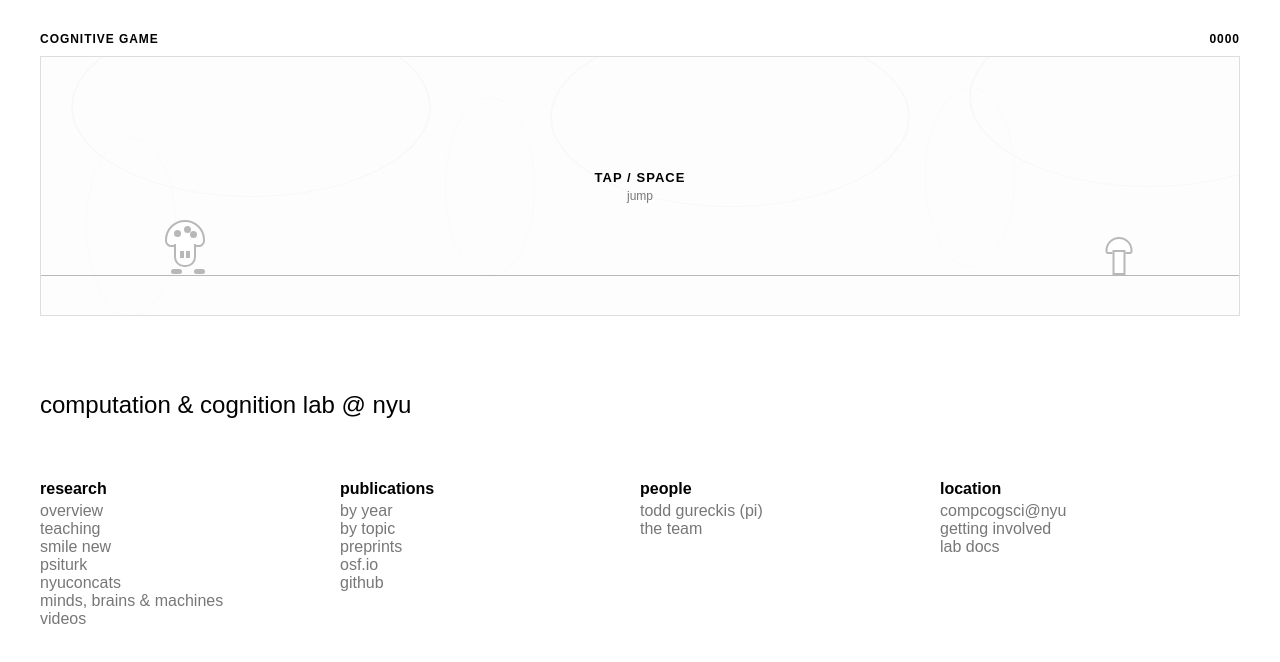
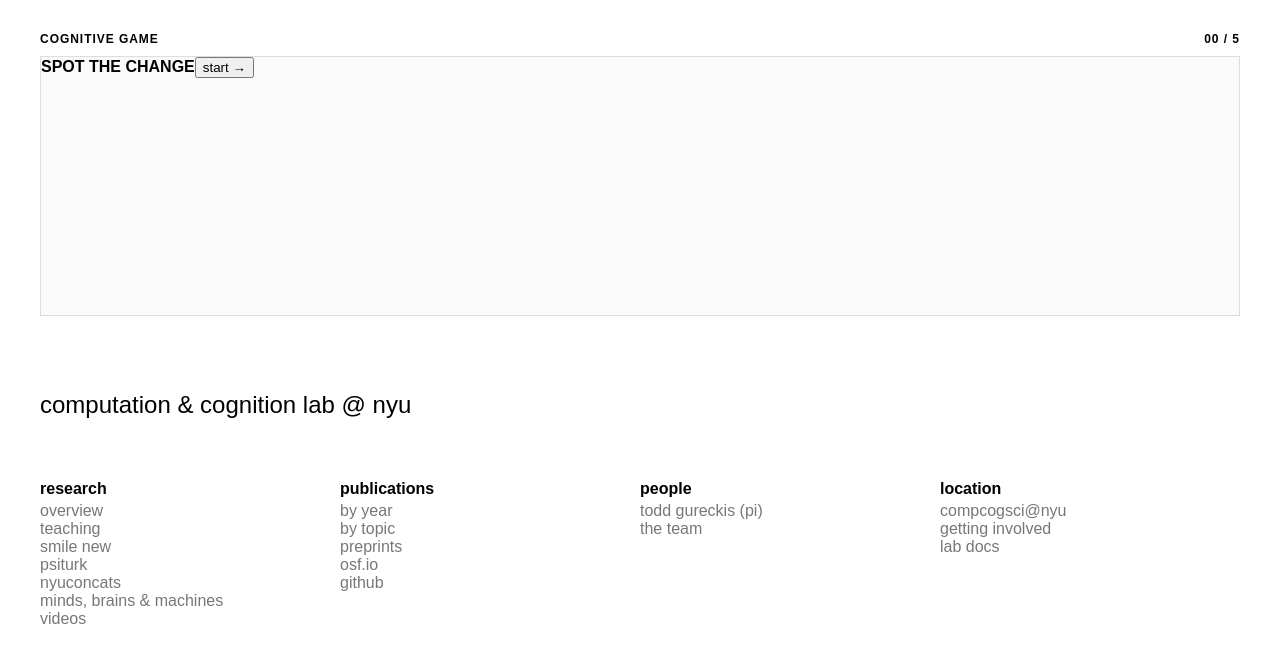
Before and after one commit to brendonban/identity-wellbeing-lab, a Next.js app: page / in a window 1280 px wide. Shown: the top 662 px of the page. Built offline with nearby package versions, Linux system fonts and the light colour scheme.

Commit message:
Update page.tsx

```diff
--- a/app/page.tsx
+++ b/app/page.tsx
@@ -1,198 +1,287 @@
 "use client";
 
-import { useEffect, useRef, useState } from "react";
+import { useEffect, useState } from "react";
+
+type Shape = {
+  id: number;
+  type: "circle" | "square" | "triangle";
+  x: number;
+  y: number;
+  size: number;
+};
+
+const baseShapes: Shape[] = [
+  { id: 1, type: "circle", x: 14, y: 25, size: 34 },
+  { id: 2, type: "square", x: 32, y: 18, size: 30 },
+  { id: 3, type: "triangle", x: 50, y: 29, size: 36 },
+  { id: 4, type: "circle", x: 68, y: 20, size: 28 },
+  { id: 5, type: "square", x: 84, y: 31, size: 34 },
+  { id: 6, type: "triangle", x: 22, y: 61, size: 32 },
+  { id: 7, type: "circle", x: 41, y: 72, size: 30 },
+  { id: 8, type: "square", x: 59, y: 57, size: 36 },
+  { id: 9, type: "triangle", x: 76, y: 68, size: 32 },
+  { id: 10, type: "circle", x: 89, y: 57, size: 28 },
+];
+
+const TOTAL_ROUNDS = 5;
+
+function createRound() {
+  const changedId =
+    baseShapes[Math.floor(Math.random() * baseShapes.length)].id;
+
+  const changedShapes = baseShapes.map((shape) => {
+    if (shape.id !== changedId) {
+      return shape;
+    }
+
+    return {
+      ...shape,
+      type:
+        shape.type === "circle"
+          ? "square"
+          : shape.type === "square"
+            ? "triangle"
+            : "circle",
+    };
+  });
+
+  return {
+    shapes: changedShapes,
+    changedId,
+  };
+}
 
 export default function Page() {
-  const [playing, setPlaying] = useState(false);
-  const [gameOver, setGameOver] = useState(false);
-  const [jumping, setJumping] = useState(false);
+  const [shapes, setShapes] = useState<Shape[]>(baseShapes);
+  const [changedId, setChangedId] = useState<number | null>(null);
+
+  const [phase, setPhase] = useState<
+    "start" | "showing" | "flicker" | "answer" | "finished"
+  >("start");
+
+  const [round, setRound] = useState(1);
   const [score, setScore] = useState(0);
-  const [obstacleLeft, setObstacleLeft] = useState(90);
 
-  const scoreRef = useRef(0);
-  const obstacleRef = useRef(90);
-  const jumpRef = useRef(false);
-  const animationRef = useRef<number | null>(null);
+  const [message, setMessage] = useState("");
 
-  const jump = () => {
-    if (gameOver) {
-      setGameOver(false);
-      setPlaying(true);
-      setScore(0);
-      scoreRef.current = 0;
-      obstacleRef.current = 90;
-      setObstacleLeft(90);
-    }
+  const startRound = () => {
+    const newRound = createRound();
 
-    if (!playing && !gameOver) {
-      setPlaying(true);
-    }
+    setShapes(baseShapes);
+    setChangedId(newRound.changedId);
+    setMessage("");
+    setPhase("showing");
 
-    if (!jumpRef.current) {
-      jumpRef.current = true;
-      setJumping(true);
+    setTimeout(() => {
+      setPhase("flicker");
 
       setTimeout(() => {
-        jumpRef.current = false;
-        setJumping(false);
-      }, 650);
+        setShapes(newRound.shapes);
+        setPhase("answer");
+      }, 180);
+    }, 1200);
+  };
+
+  const handleShapeClick = (id: number) => {
+    if (phase !== "answer") return;
+
+    if (id === changedId) {
+      setScore((current) => current + 1);
+      setMessage("correct");
+
+      setTimeout(() => {
+        if (round >= TOTAL_ROUNDS) {
+          setPhase("finished");
+        } else {
+          setRound((current) => current + 1);
+          startRound();
+        }
+      }, 700);
+    } else {
+      setMessage("not this one");
+
+      setTimeout(() => {
+        if (round >= TOTAL_ROUNDS) {
+          setPhase("finished");
+        } else {
+          setRound((current) => current + 1);
+          startRound();
+        }
+      }, 700);
     }
   };
 
-  useEffect(() => {
-    const keyDown = (e: KeyboardEvent) => {
-      if (e.code === "Space" || e.code === "ArrowUp") {
-        e.preventDefault();
-        jump();
-      }
-    };
-
-    window.addEventListener("keydown", keyDown);
-
-    return () => window.removeEventListener("keydown", keyDown);
-  }, [playing, gameOver]);
+  const restart = () => {
+    setRound(1);
+    setScore(0);
+    setMessage("");
+    setChangedId(null);
+    setShapes(baseShapes);
+    setPhase("start");
+  };
 
   useEffect(() => {
-    if (!playing) return;
-
-    const loop = () => {
-      obstacleRef.current -= 0.22;
-
-      if (obstacleRef.current < -8) {
-        obstacleRef.current = 90;
-        scoreRef.current += 1;
-        setScore(scoreRef.current);
-      }
-
-      setObstacleLeft(obstacleRef.current);
-
-      /*
-       * Very forgiving collision zone.
-       * You only need to jump when the obstacle
-       * gets close to the mushroom.
-       */
-      if (
-        obstacleRef.current > 10 &&
-        obstacleRef.current < 17 &&
-        !jumpRef.current
-      ) {
-        setPlaying(false);
-        setGameOver(true);
-      }
-
-      animationRef.current = requestAnimationFrame(loop);
-    };
-
-    animationRef.current = requestAnimationFrame(loop);
-
-    return () => {
-      if (animationRef.current) {
-        cancelAnimationFrame(animationRef.current);
-      }
-    };
-  }, [playing]);
+    if (phase === "showing") {
+      // The timers inside startRound handle the sequence.
+    }
+  }, [phase]);
 
   return (
     <main className="home">
 
-      {/* GAME */}
+      {/* ================= GAME ================= */}
 
       <section className="cognitive-game">
 
         <div className="game-header">
+
           <span>COGNITIVE GAME</span>
 
           <span>
-            {String(score).padStart(4, "0")}
+            {String(score).padStart(2, "0")} / {TOTAL_ROUNDS}
           </span>
+
         </div>
 
-        <div className="game" onPointerDown={jump}>
 
-          {/* subtle perception illusion */}
+        <div className="game">
 
-          <div className="illusion">
-            <div />
-            <div />
-            <div />
-            <div />
-            <div />
-            <div />
-          </div>
+          {/* START */}
 
-          {/* ground */}
+          {phase === "start" && (
+            <div className="game-message">
 
-          <div className="ground" />
+              <strong>SPOT THE CHANGE</strong>
 
-          {/* mushroom */}
+              <button onClick={startRound}>
+                start →
+              </button>
 
-          <div
-            className={`mushroom ${jumping ? "jump" : ""}`}
-          >
-            <div className="cap">
-              <span />
-              <span />
-              <span />
-            </div>
-
-            <div className="head">
-              <i />
-              <i />
-            </div>
-
-            <div className="feet">
-              <b />
-              <b />
-            </div>
-          </div>
-
-          {/* obstacle */}
-
-          <div
-            className="obstacle"
-            style={{
-              left: `${obstacleLeft}%`,
-            }}
-          >
-            <div />
-            <div />
-          </div>
-
-          {/* instruction */}
-
-          {!playing && !gameOver && (
-            <div className="message">
-              <strong>TAP / SPACE</strong>
-              <span>jump</span>
             </div>
           )}
 
-          {/* game over */}
 
-          {gameOver && (
-            <div className="message">
-              <strong>GAME OVER</strong>
-              <span>tap to restart</span>
+          {/* FLICKER */}
+
+          {phase === "flicker" && (
+            <div className="flicker" />
+          )}
+
+
+          {/* SHAPES */}
+
+          {phase !== "start" && phase !== "finished" && (
+            <div className="shape-scene">
+
+              {shapes.map((shape) => (
+                <button
+                  key={shape.id}
+                  className={`shape-button ${
+                    phase === "answer" ? "can-click" : ""
+                  }`}
+                  style={{
+                    left: `${shape.x}%`,
+                    top: `${shape.y}%`,
+                    width: `${shape.size}px`,
+                    height: `${shape.size}px`,
+                  }}
+                  onClick={() => handleShapeClick(shape.id)}
+                  aria-label="Shape"
+                >
+                  {shape.type === "circle" && (
+                    <span className="shape circle" />
+                  )}
+
+                  {shape.type === "square" && (
+                    <span className="shape square" />
+                  )}
+
+                  {shape.type === "triangle" && (
+                    <span className="shape triangle" />
+                  )}
+                </button>
+              ))}
+
             </div>
           )}
+
+
+          {/* ROUND */}
+
+          {phase === "showing" && (
+            <div className="round-label">
+              remember
+            </div>
+          )}
+
+
+          {phase === "answer" && (
+            <div className="round-label">
+              which changed?
+            </div>
+          )}
+
+
+          {/* FEEDBACK */}
+
+          {message && (
+            <div className="feedback">
+              {message}
+            </div>
+          )}
+
+
+          {/* FINISHED */}
+
+          {phase === "finished" && (
+            <div className="game-message">
+
+              <strong>
+                {score} / {TOTAL_ROUNDS}
+              </strong>
+
+              <span>
+                {score === TOTAL_ROUNDS
+                  ? "you noticed everything."
+                  : "nice try."}
+              </span>
+
+              <button onClick={restart}>
+                play again →
+              </button>
+
+            </div>
+          )}
+
+        </div>
+
+
+        <div className="game-footer">
+
+          <span>
+            {phase !== "finished" &&
+              phase !== "start" &&
+              `round ${round} / ${TOTAL_ROUNDS}`}
+          </span>
 
         </div>
 
       </section>
 
 
-      {/* TITLE */}
+      {/* ================= TITLE ================= */}
 
       <div className="home-title">
         computation & cognition lab @ nyu
       </div>
 
 
-      {/* NAVIGATION */}
+      {/* ================= NAVIGATION ================= */}
 
       <div className="home-navigation">
 
         <section className="home-section">
+
           <div className="home-section-title">
             research
           </div>
@@ -204,10 +293,12 @@ export default function Page() {
           <a href="#">nyuconcats</a>
           <a href="#">minds, brains & machines</a>
           <a href="#">videos</a>
+
         </section>
 
 
         <section className="home-section">
+
           <div className="home-section-title">
             publications
           </div>
@@ -217,20 +308,24 @@ export default function Page() {
           <a href="#">preprints</a>
           <a href="#">osf.io</a>
           <a href="#">github</a>
+
         </section>
 
 
         <section className="home-section">
+
           <div className="home-section-title">
             people
           </div>
 
           <a href="#">todd gureckis (pi)</a>
           <a href="#">the team</a>
+
         </section>
 
 
         <section className="home-section">
+
           <div className="home-section-title">
             location
           </div>
@@ -238,6 +333,7 @@ export default function Page() {
           <a href="#">compcogsci@nyu</a>
           <a href="#">getting involved</a>
           <a href="#">lab docs</a>
+
         </section>
 
       </div>
```
